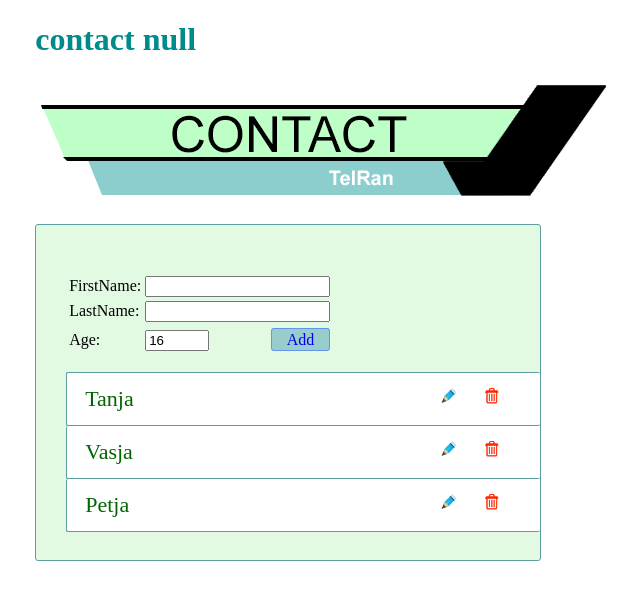
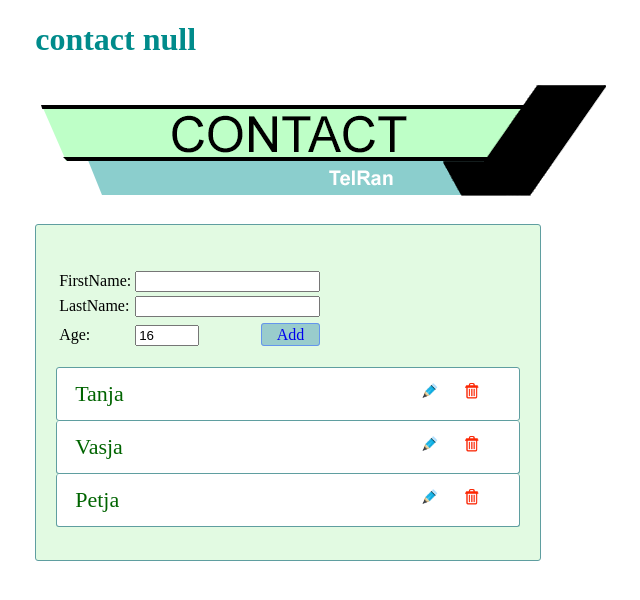
Before and after one commit to dina-03/TelRam-13-M2-2021, a Spring app: template 03_30_contact/src/main/resources/templates/contact.html in a window 1280 px wide. Shown: the top 600 px of the page, without its empty margins (352-992 px from the left). Run offline with Thymeleaf, Linux system fonts and the light colour scheme; the template is opened without the code that fills it, so the values that code supplies are empty.

Commit message:
contact end

```diff
--- a/03_30_contact/src/main/resources/templates/contact.html
+++ b/03_30_contact/src/main/resources/templates/contact.html
@@ -47,7 +47,7 @@
                     Tanja
                 </td>
                 <td></td>
-                <td><a href="#"> <img src="img/edit.png" alt="edit" width="20px" class="icon"> </a></td>
+                <td><a href="#"> <img src="img/edit.png" alt="edit" width="20px" class="icon"></a></td>
                 <td><a href="#"><img src="img/delete.png" alt="edit" width="20px" class="icon"></a></td>
             </tr>
         </table>
@@ -64,7 +64,7 @@
             <tr>
                 <td width="80%">Petja</td>
                 <td></td>
-                <td><a href="#"> <img src="img/edit.png" alt="edit" width="20px" class="icon"> </a></td>
+                <td><a href="#"> <img src="img/edit.png" alt="edit" width="20px" class="icon"></a></td>
                 <td><a href="#"><img src="img/delete.png" alt="edit" width="20px" class="icon"></a></td>
             </tr>
         </table>
--- a/03_30_contact/src/main/resources/templates/style.css
+++ b/03_30_contact/src/main/resources/templates/style.css
@@ -39,7 +39,8 @@
     font-family: "Droid Sans Mono";
     border-bottom: 1px solid cadetblue;
     border-left: 1px solid cadetblue;
-    border-radius: 2px;
+    border-right: 1px solid cadetblue;
+    border-radius: 3px;
 }
 .btn{
     background-color: #99cccc;
@@ -56,7 +57,7 @@
     height: 20px;
 }
 .form{
-    padding:30px 0px 10px 30px;
+    padding:25px 20px 15px 20px;
     border: 1px solid cadetblue;
     border-radius: 3px;
     background: #e2fae2;
```
